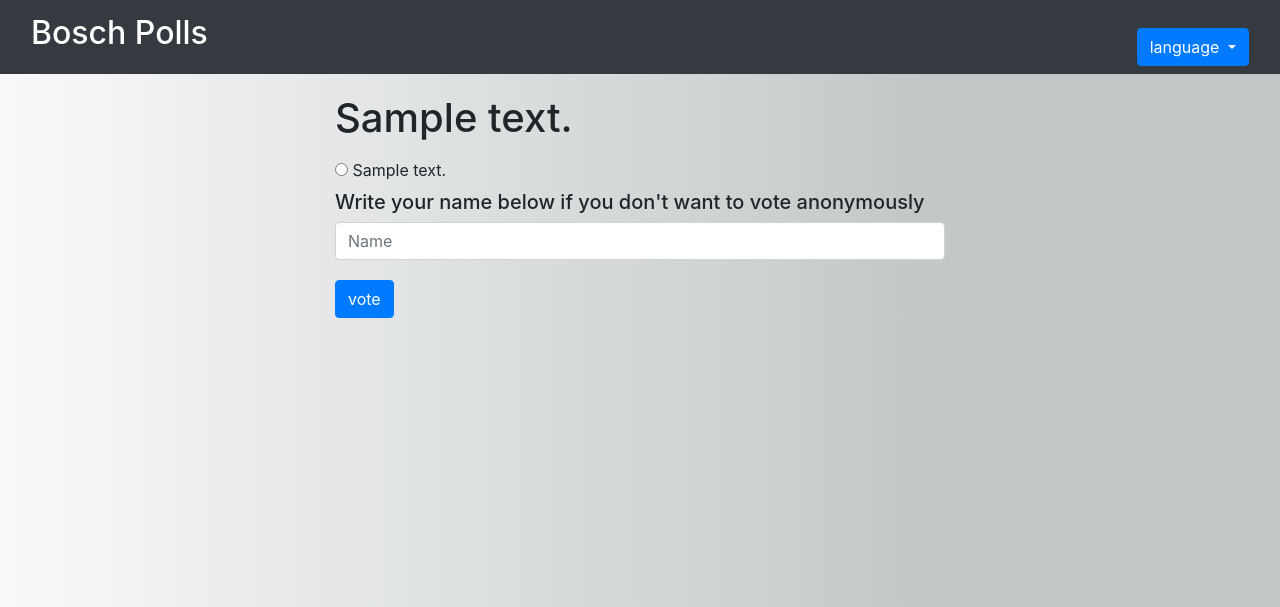
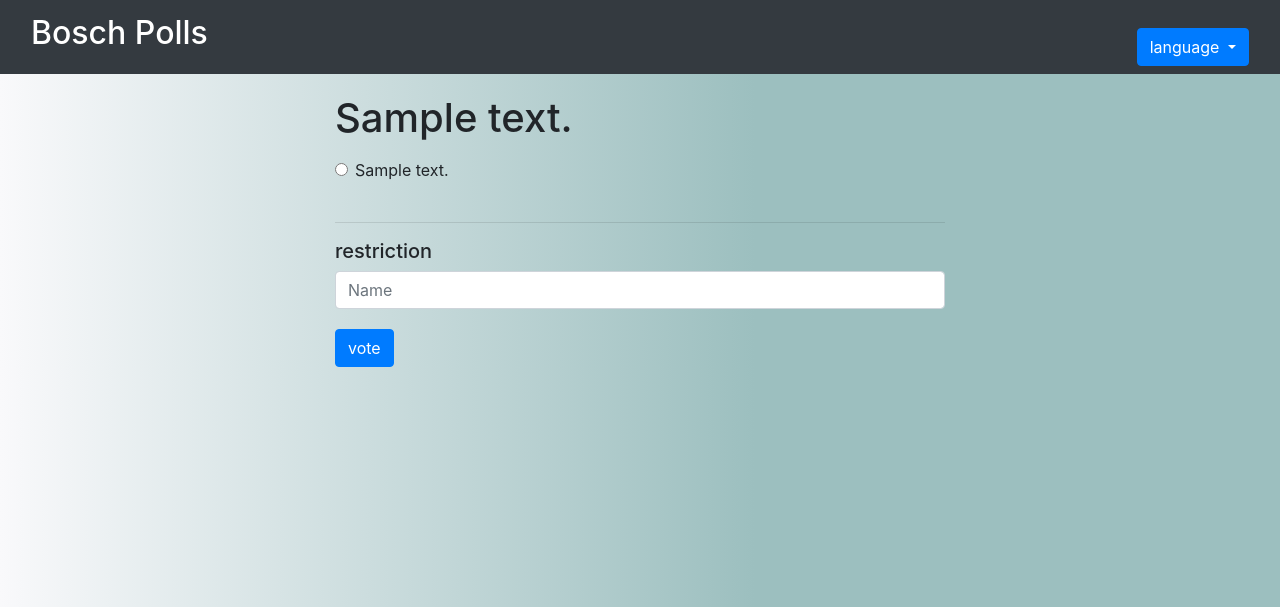
Before and after one commit to firarasl/bosch, a Django app: template polls/templates/polls/detail.html in a window 1280 px wide. Shown: the top 607 px of the page. Run offline with Django 3.2, Linux system fonts and the light colour scheme; the template is opened without the code that fills it: most values are stand-ins (such as "Sample title", 1, 10 or a date in 2020).

Commit message:
fixed bugs, changed admin template

```diff
--- a/bosch/settings.py
+++ b/bosch/settings.py
@@ -33,6 +33,7 @@
 # Application definition
 
 INSTALLED_APPS = [
+    'jazzmin',
     'polls.apps.PollsConfig',
     'django.contrib.admin',
     'django.contrib.auth',
--- a/polls/models.py
+++ b/polls/models.py
@@ -33,6 +33,8 @@
 
 class Voter(models.Model):
     chosen_choice = models.ForeignKey(Choice, on_delete=models.CASCADE)
+    # connecting with question to restrict one person of answering to one question multiple times
+    # answered_question = models.ForeignKey(Question, on_delete=models.CASCADE)
     voter_name = models.CharField(max_length=60)
     def __str__(self):
         return self.voter_name
--- a/polls/static/polls/style.css
+++ b/polls/static/polls/style.css
@@ -1,6 +1,6 @@
 body{
 background: rgb(0,0,2);
-background: linear-gradient(90deg, rgba(0,0,2,1) 0%, rgba(249,249,251,1) 0%, rgba(194,200,200,1) 72%);
+background: linear-gradient(90deg, rgba(0,0,2,1) 0%, rgba(249,249,251,1) 0%, rgba(156,191,191,1) 59%);
 
 }
 *{
--- a/polls/templates/polls/detail.html
+++ b/polls/templates/polls/detail.html
@@ -7,11 +7,14 @@
     <legend><h1>{{ question.question_text }}</h1></legend>
     {% if error_message %}<p><strong>{{ error_message }}</strong></p>{% endif %}
     {% for choice in question.choice_set.all %}
-        <input type="radio" name="choice" id="choice{{ forloop.counter }}" value="{{ choice.id }}">
-        <label for="choice{{ forloop.counter }}">{{ choice.choice_text }}</label><br>
+        <div class="form-check">
+        <input class="form-check-input" type="radio" name="choice" id="choice{{ forloop.counter }}" value="{{ choice.id }}">
+        <label  class="form-check-label" for="choice{{ forloop.counter }}">{{ choice.choice_text }}</label><br></div>
     {% endfor %}
 </fieldset>
-    <h5>Write your name below if you don't want to vote anonymously</h5>
+</br>
+<hr>
+    <h5>{% translate "restriction" %}</h5>
     <input type="text" name="voter" class="form-control"  placeholder="Name">
 <input class="btn btn-primary" type="submit" value="{% translate "vote" %}">
 </form>
--- a/polls/templates/polls/index.html
+++ b/polls/templates/polls/index.html
@@ -1,8 +1,8 @@
 {% extends 'polls/base.html'%}
 {% load i18n %}
 {% block content %}
-<h3><strong>{% translate "app_name" %}</strong></h3>
-<div style="margin-top: 50px"> <h1>{% translate "welcome" %}</h1></div>
+<h3><strong>{% translate "welcome" %}</strong></h3>
+<div style="margin-top: 50px"> <h1>{% translate "app_name" %}</h1></div>
 <div class="list group">
 
 {% if latest_question_list %}
```
Also changed, not shown: polls/templates/polls/results.html (+9 -1 lines), polls/views.py (+23 -5 lines), db.sqlite3, locale/de/LC_MESSAGES/django.po, locale/en/LC_MESSAGES/django.po, locale/uk/LC_MESSAGES/django.po, 3 other files.
